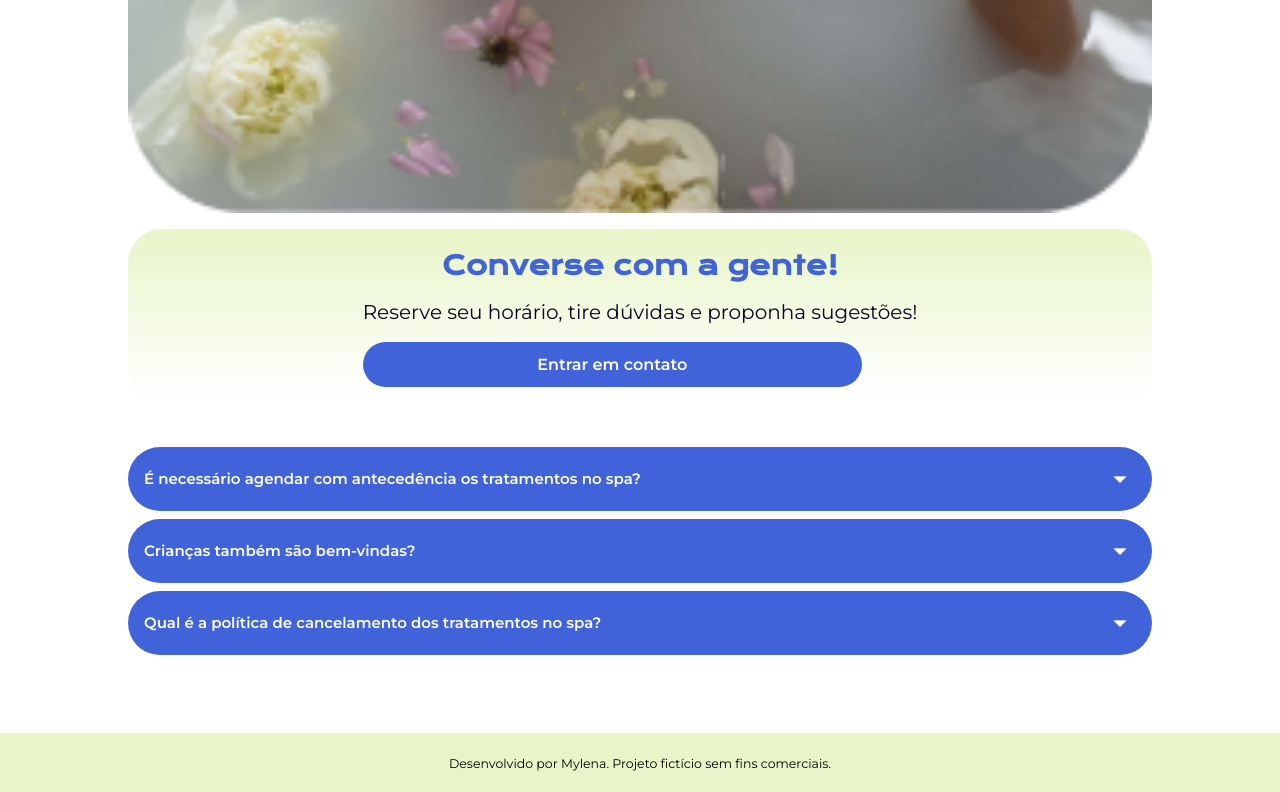
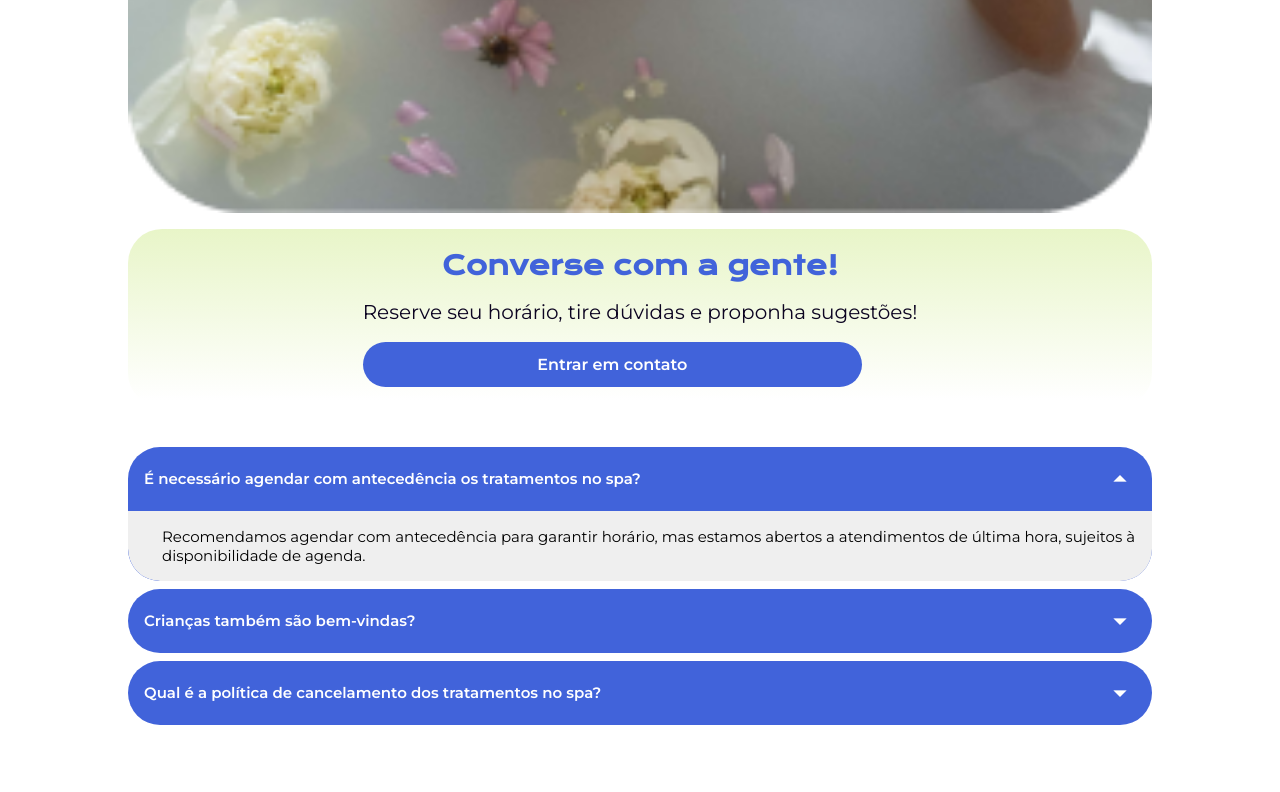
Before and after one commit to MilyRibeiro/calmaria-spa, a plain HTML site: page index.html in a window 1280 px wide. Both pictures are taken after a click on the button 640 px from the left and 7704 px from the top of the page. Shown: the part 7225-8017 px from the top of the page. Drawn offline with nearby package versions, Linux system fonts and the light colour scheme; files whose address does not match are found by name.

Commit message:
Abrindo e fechando o acordeão

```diff
--- a/js/main.js
+++ b/js/main.js
@@ -48,3 +48,29 @@ document.querySelectorAll(".cabecalho__lista-item").forEach((item) => {
     alternarSubmenu(item, !isDisplayed);
   });
 });
+
+// Acordeão:
+const botoesAcordeao = document.querySelectorAll(".botao-acordeao");
+
+botoesAcordeao.forEach((botao) => {
+  botao.addEventListener("click", () => alternarAcordeao(botao));
+});
+
+function alternarAcordeao(botao) {
+  const jaEstaAberto = botao.getAttribute("aria-expanded") === "true";
+
+  botoesAcordeao.forEach((btn) => {
+    btn.setAttribute("aria-expanded", "false");
+    const conteudo = btn.nextElementSibling;
+    conteudo.classList.remove("expandido");
+    conteudo.setAttribute("aria-hidden", "true");
+  });
+
+  if (!jaEstaAberto) {
+    botao.setAttribute("aria-expanded", "true");
+
+    const conteudo = botao.nextElementSibling;
+    conteudo.classList.add("expandido");
+    conteudo.setAttribute("aria-hidden", "false");
+  }
+}
--- a/styles/style.css
+++ b/styles/style.css
@@ -97,7 +97,7 @@ body {
   width: 112%;
   background-color: var(--cinza-claro);
   padding: 0 18px;
-  transition: max-height 0.5s ease;
+  transition: max-height 0.8s ease;
   border-bottom-left-radius: 3.2rem;
   border-bottom-right-radius: 3.2rem;
   z-index: 0;
```
